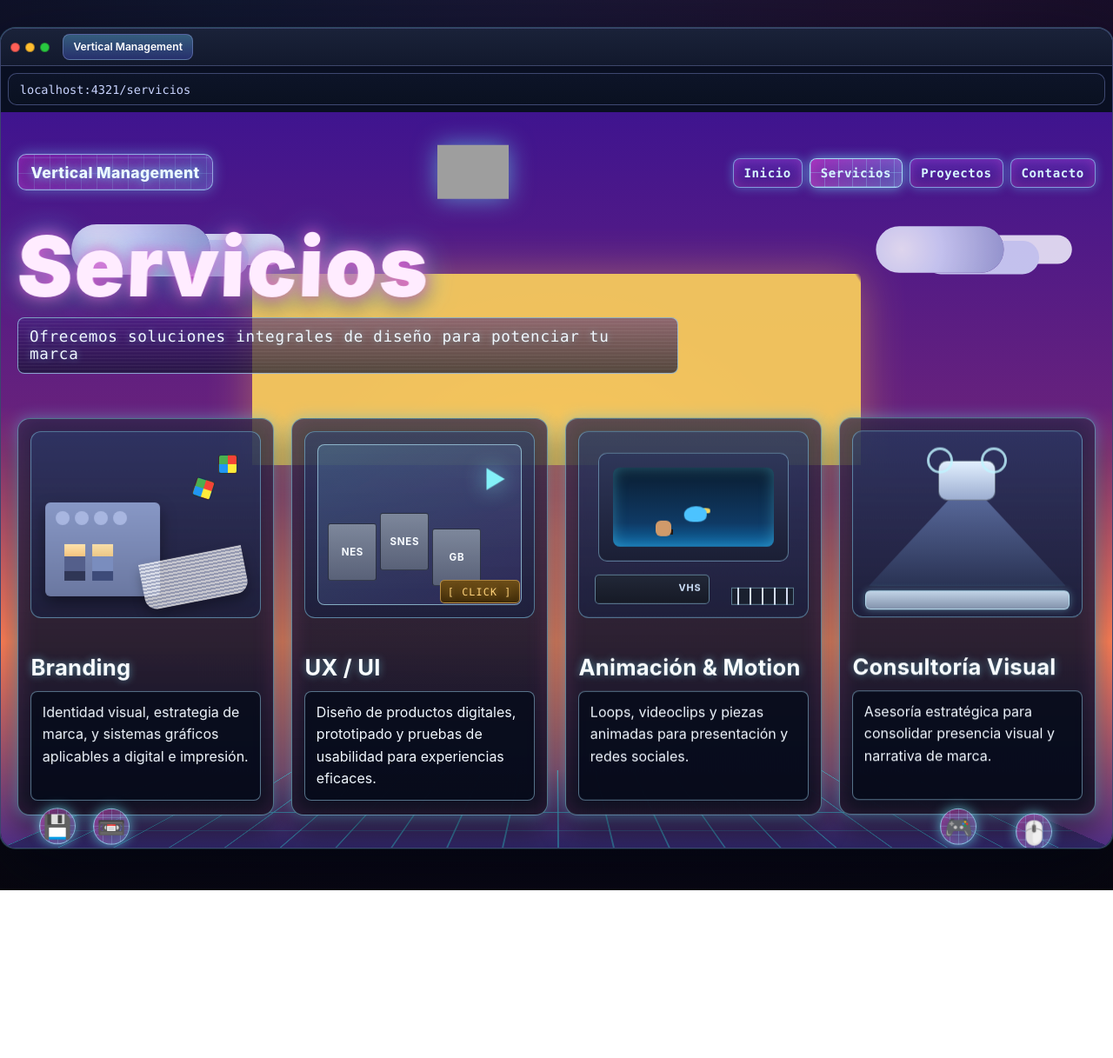
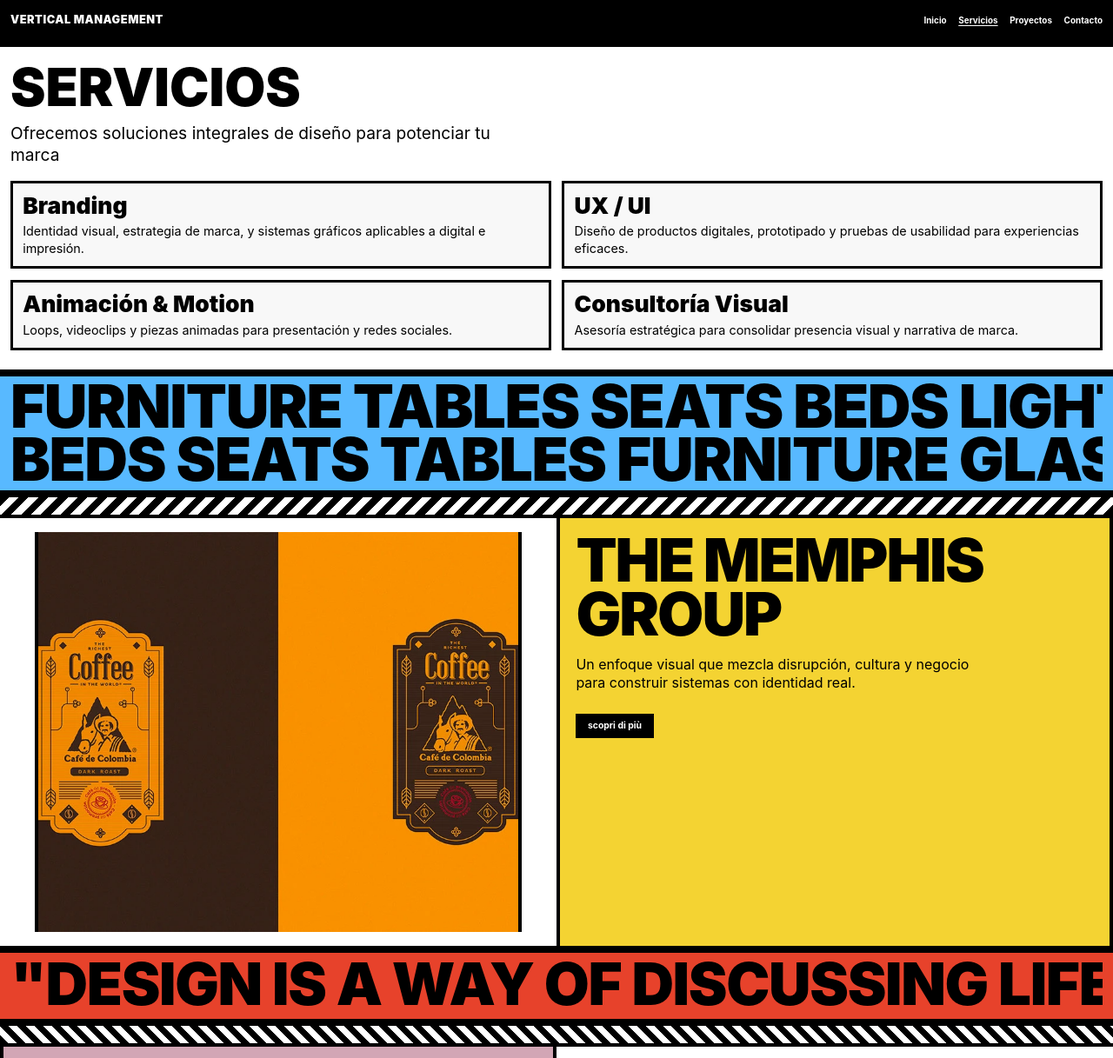
Before and after one commit to Vertical-Management/vertical-website, an Astro site: page /servicios in a window 1280 px wide. Shown: the top 1217 px of the page at 87% size. Before the commit the page ends 1024 px from the top, so only its background shows below. Built offline with nearby package versions, Linux system fonts and the light colour scheme; Astro itself is replaced by a stand-in of ours; grey boxes are pictures that could not be loaded.

Commit message:
feat(servicios): actualizar hero y bloque superior con copy en español

```diff
--- a/src/pages/servicios.astro
+++ b/src/pages/servicios.astro
@@ -1,107 +1,224 @@
 ---
 import BaseLayout from '../layouts/BaseLayout.astro';
+import '../styles/servicios-memphis.scss';
+
+const BASE_URL = import.meta.env.BASE_URL;
+const basePrefix = BASE_URL.endsWith('/') ? BASE_URL : `${BASE_URL}/`;
+const withBase = (path) => `${basePrefix}${path.replace(/^\/+/, '')}`;
+
+const navItems = [
+  { label: 'Inicio', href: '/' },
+  { label: 'Servicios', href: '/servicios' },
+  { label: 'Proyectos', href: '/proyectos' },
+  { label: 'Contacto', href: '/contacto' },
+];
+const tickerTop = ['FURNITURE', 'TABLES', 'SEATS', 'BEDS', 'LIGHTS', 'OBJECTS'];
+const tickerBottom = ['BEDS', 'SEATS', 'TABLES', 'FURNITURE', 'GLASS', 'TEXTILES'];
+
+const topServices = [
+  {
+    title: 'Branding',
+    description:
+      'Identidad visual, estrategia de marca, y sistemas gráficos aplicables a digital e impresión.',
+  },
+  {
+    title: 'UX / UI',
+    description:
+      'Diseño de productos digitales, prototipado y pruebas de usabilidad para experiencias eficaces.',
+  },
+  {
+    title: 'Animación & Motion',
+    description: 'Loops, videoclips y piezas animadas para presentación y redes sociales.',
+  },
+  {
+    title: 'Consultoría Visual',
+    description: 'Asesoría estratégica para consolidar presencia visual y narrativa de marca.',
+  },
+];
+
+const socialLinks = [
+  { label: 'NEWSLETTER', href: '/contacto', className: 'is-news' },
+  { label: 'INSTAGRAM', href: 'https://instagram.com', className: 'is-instagram' },
+  { label: 'FACEBOOK', href: 'https://facebook.com', className: 'is-facebook' },
+  { label: 'LINKEDIN', href: 'https://linkedin.com', className: 'is-linkedin' },
+];
 ---
 <BaseLayout title="Servicios — Vertical Management">
-  <section class="services-retro">
-    <div class="services-retro-desktop"></div>
-    <div class="chrome-window vm-container">
-      <div class="chrome-titlebar" aria-hidden="true">
-        <div class="chrome-traffic-lights">
-          <span class="dot close"></span>
-          <span class="dot min"></span>
-          <span class="dot max"></span>
+  <section class="sv-services">
+    <header class="sv-topbar">
+      <div class="sv-inner">
+        <a class="sv-brand" href="/" aria-label="Ir a inicio">Vertical Management</a>
+
+        <nav class="sv-nav" aria-label="Navegación principal">
+          {navItems.map((item) => (
+            <a href={item.href} aria-current={item.href === '/servicios' ? 'page' : undefined}>{item.label}</a>
+          ))}
+        </nav>
+      </div>
+    </header>
+
+    <main>
+      <section class="sv-top-intro" aria-labelledby="sv-services-title">
+        <div class="sv-inner">
+          <h1 id="sv-services-title">Servicios</h1>
+          <p>Ofrecemos soluciones integrales de diseño para potenciar tu marca</p>
+
+          <div class="sv-top-intro-grid">
+            {topServices.map((service) => (
+              <article class="sv-top-intro-item">
+                <h2>{service.title}</h2>
+                <p>{service.description}</p>
+              </article>
+            ))}
+          </div>
         </div>
-        <div class="chrome-tabs">
-          <span class="chrome-tab active">Vertical Management</span>
+      </section>
+
+      <section class="sv-band sv-band-blue" aria-label="Categorías">
+        <div class="sv-inner">
+          <p>{tickerTop.join(' ')}</p>
+          <p>{tickerBottom.join(' ')}</p>
         </div>
-      </div>
+      </section>
 
-      <div class="chrome-urlbar" aria-label="URL actual">localhost:4321/servicios</div>
+      <div class="sv-pattern" aria-hidden="true"></div>
 
-      <div class="chrome-content">
-        <header class="retro-header">
-          <a class="retro-brand" href="/">
-            <span class="retro-brand-grid"></span>
-            <span class="retro-brand-text">Vertical Management</span>
-          </a>
+      <section class="sv-split is-yellow">
+        <div class="sv-split-grid">
+          <figure class="sv-media">
+            <img src={withBase('assets/PAG BRANDING CAFETEROS CO/CCDC5.webp')} alt="Grupo creativo" loading="lazy" />
+          </figure>
 
-          <div class="retro-sculpture" aria-hidden="true">
-            <img src="/assets/logo_retro.png" alt="" loading="lazy" />
-          </div>
+          <article class="sv-panel is-yellow">
+            <h2>THE MEMPHIS GROUP</h2>
+            <p>
+              Un enfoque visual que mezcla disrupción, cultura y negocio para construir sistemas con identidad real.
+            </p>
+            <a href="/contacto">Scopri di più</a>
+          </article>
+        </div>
+      </section>
 
-          <nav class="retro-nav" aria-label="Navegación principal">
-            <a href="/">Inicio</a>
-            <a href="/servicios" aria-current="page">Servicios</a>
-            <a href="/proyectos">Proyectos</a>
-            <a href="/contacto">Contacto</a>
-          </nav>
-        </header>
+      <section class="sv-quote is-red">
+        <div class="sv-inner">
+          <p>"DESIGN IS A WAY OF DISCUSSING LIFE."</p>
+        </div>
+      </section>
 
-        <section class="retro-hero" aria-labelledby="services-title">
-          <div class="retro-cloud cloud-left" aria-hidden="true"></div>
-          <div class="retro-cloud cloud-right" aria-hidden="true"></div>
-          <h1 id="services-title">Servicios</h1>
-          <p class="section-intro">Ofrecemos soluciones integrales de diseño para potenciar tu marca</p>
-        </section>
+      <div class="sv-pattern is-alt" aria-hidden="true"></div>
 
-        <div class="services-grid retro-grid-floor" role="list" aria-label="Estaciones de servicios">
-          <article id="station-branding" class="service-card station station-branding" role="listitem">
-            <div class="station-scene" aria-hidden="true">
-              <span class="lego-block"></span>
-              <span class="sprite designer"></span>
-              <span class="sprite client"></span>
-              <span class="rubik rubik-a"></span>
-              <span class="rubik rubik-b"></span>
-              <span class="dot-matrix-roll"></span>
-            </div>
-            <h2>Branding</h2>
-            <p>Identidad visual, estrategia de marca, y sistemas gráficos aplicables a digital e impresión.</p>
+      <section class="sv-split is-pink">
+        <div class="sv-split-grid">
+          <article class="sv-panel is-pink">
+            <h2>MILANO<br />1981-1985</h2>
+            <p>
+              Creamos interfaces y relatos visuales con actitud histórica y una ejecución digital contemporánea.
+            </p>
+            <a href="/contacto">Scopri di più</a>
           </article>
 
-          <article id="station-ux" class="service-card station station-ux" role="listitem">
-            <div class="station-scene" aria-hidden="true">
-              <span class="acrylic-cube"></span>
-              <span class="cartridge nes">NES</span>
-              <span class="cartridge snes">SNES</span>
-              <span class="cartridge gb">GB</span>
-              <span class="holo-cursor"></span>
-              <span class="amber-screen">[ CLICK ]</span>
-            </div>
-            <h2>UX / UI</h2>
-            <p>Diseño de productos digitales, prototipado y pruebas de usabilidad para experiencias eficaces.</p>
+          <figure class="sv-media">
+            <img src={withBase('assets/PAG ANIMATION FEP2026/BUCLE SABRINA CARPENTER.gif')} alt="Retrato pop" loading="lazy" />
+          </figure>
+        </div>
+      </section>
+
+      <section class="sv-quote is-cream">
+        <div class="sv-inner">
+          <p>"THERE IS NO SUCH THING AS A MEMPHIS STYLE."</p>
+        </div>
+      </section>
+
+      <div class="sv-pattern" aria-hidden="true"></div>
+
+      <section class="sv-split is-red">
+        <div class="sv-split-grid">
+          <figure class="sv-media">
+            <img src={withBase('assets/PAG KOAJ 3D/FEP KOAJ13.webp')} alt="Espacio expositivo" loading="lazy" />
+          </figure>
+
+          <article class="sv-panel is-red">
+            <h2>EXHIBITIONS</h2>
+            <p>
+              Diseñamos presencia de marca para espacios y lanzamientos donde la narrativa visual debe impactar en
+              segundos.
+            </p>
+            <a href="/contacto">Scopri di più</a>
+          </article>
+        </div>
+      </section>
+
+      <section class="sv-quote is-pink">
+        <div class="sv-inner">
+          <p>"I HAVE ALWAYS HAD THE SAME OBSESSION."</p>
+        </div>
+      </section>
+
+      <div class="sv-pattern is-alt" aria-hidden="true"></div>
+
+      <section class="sv-split is-orange">
+        <div class="sv-split-grid">
+          <figure class="sv-media">
+            <img src={withBase('assets/PAG BRANDING CAFETEROS CO/CCDC6.webp')} alt="Espacio interior" loading="lazy" />
+          </figure>
+
+          <article class="sv-panel is-orange">
+            <h2>THE IDEA<br />OF HOME</h2>
+            <p>
+              Construimos ecosistemas visuales que conectan producto, entorno y mensaje en una experiencia coherente.
+            </p>
+            <a href="/contacto">Discover more</a>
+          </article>
+        </div>
+      </section>
+
+      <section class="sv-split is-green">
+        <div class="sv-split-grid">
+          <article class="sv-panel is-green">
+            <h2>MORE COLORFUL<br />MORE JOYFUL</h2>
+            <p>
+              Dirección visual integral para marcas que necesitan diferenciarse con estructura y una estética valiente.
+            </p>
+            <a href="/contacto">Scopri di più</a>
           </article>
 
-          <article id="station-motion" class="service-card station station-motion" role="listitem">
-            <div class="station-scene" aria-hidden="true">
-              <span class="arcade-cabinet">
-                <span class="duck"></span>
-                <span class="dog"></span>
-              </span>
-              <span class="vhs-tape"></span>
-              <span class="film-strip"></span>
-            </div>
-            <h2>Animación & Motion</h2>
-            <p>Loops, videoclips y piezas animadas para presentación y redes sociales.</p>
-          </article>
+          <figure class="sv-media is-white-stage">
+            <img src={withBase('assets/PAG BRANDING CAFETEROS CO/PNG COFFE/CUP COFFE.webp')} alt="Producto destacado" loading="lazy" />
+          </figure>
+        </div>
+      </section>
 
-          <article id="station-consultoria" class="service-card station station-consultoria" role="listitem">
-            <div class="station-scene" aria-hidden="true">
-              <span class="floppy-stack"></span>
-              <span class="walkman"></span>
-              <span class="metal-plate"></span>
-            </div>
-            <h2>Consultoría Visual</h2>
-            <p>Asesoría estratégica para consolidar presencia visual y narrativa de marca.</p>
-          </article>
+      <section class="sv-contact">
+        <div class="sv-inner">
+          <h2>MEMPHIS<br />S.R.L.</h2>
+          <p>Località Batasiolo 85/A, 12064, La Morra, Italy</p>
+          <p>info@vertical.management</p>
+          <p>+39 0173 56102</p>
         </div>
+      </section>
 
-        <div class="retro-floating-sprites" aria-label="Accesos rápidos a estaciones">
-          <a class="sprite floppy" href="#station-branding" aria-label="Ir a estación Branding">💾</a>
-          <a class="sprite cursor" href="#station-ux" aria-label="Ir a estación UX UI">🖱️</a>
-          <a class="sprite gameboy" href="#station-motion" aria-label="Ir a estación Animación y Motion">🎮</a>
-          <a class="sprite walkman" href="#station-consultoria" aria-label="Ir a estación Consultoría Visual">📼</a>
+      <section class="sv-contact-cta">
+        <div class="sv-inner">
+          <a href="/contacto">Contact us →</a>
         </div>
-      </div>
-    </div>
+      </section>
+
+      <section class="sv-social" aria-label="Redes">
+        <div class="sv-social-grid">
+          {socialLinks.map((link) => (
+            <a href={link.href} class={link.className} target={link.href.startsWith('http') ? '_blank' : undefined} rel={link.href.startsWith('http') ? 'noreferrer' : undefined}>
+              {link.label}
+            </a>
+          ))}
+        </div>
+      </section>
+
+      <footer class="sv-legal">
+        <div class="sv-inner">
+          <p>All rights Reserved • Copyright © 2026 Vertical Management</p>
+          <p>Privacy Policy • Cookie Policy</p>
+        </div>
+      </footer>
+    </main>
   </section>
 </BaseLayout>
--- /dev/null
+++ b/src/styles/servicios-memphis.scss
@@ -0,0 +1,438 @@
+:root {
+	--sv-black: #000000;
+	--sv-white: #ffffff;
+	--sv-green: #5dce49;
+	--sv-blue: #58b9ff;
+	--sv-yellow: #f4d332;
+	--sv-red: #e7422b;
+	--sv-pink: #d2a6b5;
+	--sv-orange: #f18e3b;
+	--sv-purple: #7650c8;
+}
+
+.sv-services {
+	background: var(--sv-white);
+	color: var(--sv-black);
+	font-family: Inter, 'Helvetica Neue', Helvetica, Arial, sans-serif;
+	-webkit-font-smoothing: antialiased;
+	-moz-osx-font-smoothing: grayscale;
+	line-height: 1.1;
+}
+
+.sv-inner {
+	width: min(1280px, calc(100% - 1.5rem));
+	margin-inline: auto;
+}
+
+.sv-topbar {
+	position: sticky;
+	top: 0;
+	z-index: 30;
+	background: var(--sv-black);
+	border-bottom: 4px solid var(--sv-black);
+}
+
+.sv-topbar .sv-inner {
+	display: flex;
+	align-items: center;
+	justify-content: space-between;
+	gap: 0.7rem;
+	min-height: 40px;
+}
+
+.sv-brand {
+	color: var(--sv-white);
+	text-decoration: none;
+	font-weight: 900;
+	font-size: 0.8rem;
+	letter-spacing: 0.04em;
+	text-transform: uppercase;
+}
+
+.sv-nav {
+	display: flex;
+	align-items: center;
+	gap: 0.85rem;
+	flex-wrap: wrap;
+}
+
+.sv-nav a {
+	color: var(--sv-white);
+	text-decoration: none;
+	font-size: 0.62rem;
+	font-weight: 700;
+	text-transform: capitalize;
+}
+
+.sv-nav a[aria-current='page'] {
+	text-decoration: underline;
+	text-underline-offset: 2px;
+}
+
+.sv-top-intro {
+	background: var(--sv-white);
+	border-top: 4px solid var(--sv-black);
+	border-bottom: 4px solid var(--sv-black);
+	padding: 1.1rem 0 1.35rem;
+}
+
+.sv-top-intro h1 {
+	margin: 0;
+	font-size: clamp(2rem, 6.2vw, 3.8rem);
+	line-height: 0.95;
+	font-weight: 900;
+	text-transform: uppercase;
+}
+
+.sv-top-intro > .sv-inner > p {
+	margin: 0.7rem 0 0;
+	font-size: clamp(0.95rem, 2vw, 1.2rem);
+	line-height: 1.35;
+	max-width: 46ch;
+}
+
+.sv-top-intro-grid {
+	margin-top: 1rem;
+	display: grid;
+	grid-template-columns: repeat(2, minmax(0, 1fr));
+	gap: 0.8rem;
+}
+
+.sv-top-intro-item {
+	border: 3px solid var(--sv-black);
+	padding: 0.7rem;
+	background: #f8f8f8;
+}
+
+.sv-top-intro-item h2 {
+	margin: 0;
+	font-size: clamp(1.1rem, 2.7vw, 1.65rem);
+	font-weight: 900;
+	line-height: 1;
+}
+
+.sv-top-intro-item p {
+	margin: 0.45rem 0 0;
+	font-size: 0.9rem;
+	line-height: 1.35;
+}
+
+.sv-band {
+	border-top: 4px solid var(--sv-black);
+	border-bottom: 4px solid var(--sv-black);
+}
+
+.sv-band-title {
+	background: var(--sv-black);
+	color: var(--sv-white);
+	padding: 0.2rem 0 0.3rem;
+}
+
+.sv-band-title h1 {
+	margin: 0;
+	font-size: clamp(2.1rem, 11vw, 6.5rem);
+	line-height: 0.9;
+	font-weight: 900;
+	letter-spacing: -0.03em;
+	text-transform: uppercase;
+}
+
+.sv-split {
+	border-bottom: 4px solid var(--sv-black);
+}
+
+.sv-split-grid {
+	display: grid;
+	grid-template-columns: 1fr;
+	gap: 0;
+}
+
+.sv-panel,
+.sv-media {
+	min-height: 360px;
+	border-right: 4px solid var(--sv-black);
+	border-left: 4px solid var(--sv-black);
+}
+
+.sv-panel {
+	padding: 1.15rem;
+	display: flex;
+	flex-direction: column;
+	justify-content: flex-start;
+	gap: 1rem;
+}
+
+.sv-panel h2 {
+	margin: 0;
+	font-size: clamp(2.2rem, 7vw, 4.3rem);
+	line-height: 0.9;
+	font-weight: 900;
+	text-transform: uppercase;
+	letter-spacing: -0.03em;
+}
+
+.sv-panel p {
+	margin: 0;
+	font-size: clamp(0.88rem, 1.7vw, 1rem);
+	line-height: 1.35;
+	max-width: 48ch;
+}
+
+.sv-panel a {
+	margin-top: 0.5rem;
+	align-self: flex-start;
+	background: var(--sv-black);
+	color: var(--sv-white);
+	text-decoration: none;
+	font-size: 0.65rem;
+	font-weight: 700;
+	padding: 0.5rem 0.85rem;
+	text-transform: lowercase;
+}
+
+.sv-media {
+	background: #ececec;
+	overflow: hidden;
+}
+
+.sv-media img {
+	display: block;
+	width: 100%;
+	height: 100%;
+	object-fit: cover;
+}
+
+.sv-media.is-white-stage {
+	background: #efefef;
+}
+
+.sv-band-blue {
+	background: var(--sv-blue);
+	padding: 0.25rem 0 0.35rem;
+}
+
+.sv-band-blue p {
+	margin: 0;
+	font-size: clamp(2rem, 6.5vw, 4.3rem);
+	line-height: 0.88;
+	font-weight: 900;
+	text-transform: uppercase;
+	letter-spacing: -0.02em;
+	white-space: nowrap;
+	overflow: hidden;
+	text-overflow: clip;
+}
+
+.sv-pattern {
+	height: 28px;
+	border-top: 4px solid var(--sv-black);
+	border-bottom: 4px solid var(--sv-black);
+	background: repeating-linear-gradient(-45deg, var(--sv-black) 0 8px, var(--sv-white) 8px 16px);
+}
+
+.sv-pattern.is-alt {
+	background: repeating-linear-gradient(45deg, var(--sv-black) 0 7px, var(--sv-white) 7px 14px);
+}
+
+.sv-quote {
+	border-top: 4px solid var(--sv-black);
+	border-bottom: 4px solid var(--sv-black);
+	padding: 0.35rem 0 0.5rem;
+}
+
+.sv-quote p {
+	margin: 0;
+	font-size: clamp(2.1rem, 7vw, 4.2rem);
+	line-height: 0.93;
+	font-weight: 900;
+	letter-spacing: -0.02em;
+	text-transform: uppercase;
+	white-space: nowrap;
+	overflow: hidden;
+	text-overflow: clip;
+}
+
+.sv-quote.is-red {
+	background: var(--sv-red);
+	color: var(--sv-black);
+}
+
+.sv-quote.is-cream {
+	background: #f5f3ec;
+	color: var(--sv-black);
+}
+
+.sv-quote.is-pink {
+	background: #dba9b8;
+	color: var(--sv-black);
+}
+
+.sv-panel.is-green {
+	background: var(--sv-green);
+}
+
+.sv-panel.is-yellow {
+	background: var(--sv-yellow);
+}
+
+.sv-panel.is-pink {
+	background: var(--sv-pink);
+}
+
+.sv-panel.is-red {
+	background: var(--sv-red);
+}
+
+.sv-panel.is-orange {
+	background: var(--sv-orange);
+}
+
+.sv-contact {
+	background: var(--sv-purple);
+	color: var(--sv-white);
+	border-top: 4px solid var(--sv-black);
+	padding: 1rem 0 2rem;
+}
+
+.sv-contact h2 {
+	margin: 0;
+	font-size: clamp(2.2rem, 8vw, 4.6rem);
+	line-height: 0.9;
+	font-weight: 900;
+	text-transform: uppercase;
+}
+
+.sv-contact p {
+	margin: 0.5rem 0 0;
+	font-size: 0.9rem;
+	line-height: 1.35;
+}
+
+.sv-contact-cta {
+	background: var(--sv-purple);
+	padding-bottom: 1rem;
+}
+
+.sv-contact-cta a {
+	display: block;
+	background: var(--sv-black);
+	color: var(--sv-white);
+	text-decoration: none;
+	text-align: center;
+	font-weight: 700;
+	font-size: 0.72rem;
+	padding: 0.6rem;
+	border: 4px solid var(--sv-black);
+}
+
+.sv-social {
+	border-top: 4px solid var(--sv-black);
+	border-bottom: 4px solid var(--sv-black);
+}
+
+.sv-social-grid {
+	display: grid;
+	grid-template-columns: repeat(2, minmax(0, 1fr));
+}
+
+.sv-social-grid a {
+	text-decoration: none;
+	color: var(--sv-black);
+	font-weight: 900;
+	font-size: 1.7rem;
+	text-align: center;
+	padding: 1.5rem 0.75rem;
+	border: 2px solid var(--sv-black);
+}
+
+.sv-social-grid .is-news {
+	background: #f6a21d;
+}
+
+.sv-social-grid .is-instagram {
+	background: #e9bcc8;
+}
+
+.sv-social-grid .is-facebook {
+	background: #6ec6fb;
+}
+
+.sv-social-grid .is-linkedin {
+	background: #f4d332;
+}
+
+.sv-legal {
+	background: var(--sv-black);
+	color: var(--sv-white);
+	padding: 0.4rem 0;
+}
+
+.sv-legal .sv-inner {
+	display: flex;
+	justify-content: space-between;
+	gap: 0.75rem;
+	flex-wrap: wrap;
+}
+
+.sv-legal p {
+	margin: 0;
+	font-size: 0.54rem;
+	line-height: 1.2;
+}
+
+.sv-services a:focus-visible {
+	outline: 2px solid var(--sv-black);
+	outline-offset: 2px;
+}
+
+@media (min-width: 900px) {
+	.sv-split-grid {
+		grid-template-columns: repeat(2, minmax(0, 1fr));
+	}
+
+	.sv-social-grid {
+		grid-template-columns: repeat(4, minmax(0, 1fr));
+	}
+
+	.sv-topbar .sv-inner {
+		min-height: 46px;
+	}
+
+	.sv-panel,
+	.sv-media {
+		min-height: 460px;
+	}
+}
+
+@media (max-width: 899px) {
+	.sv-nav {
+		gap: 0.55rem;
+	}
+
+	.sv-nav a {
+		font-size: 0.56rem;
+	}
+
+	.sv-top-intro-grid {
+		grid-template-columns: 1fr;
+	}
+
+	.sv-panel,
+	.sv-media {
+		border-right: 3px solid var(--sv-black);
+		border-left: 3px solid var(--sv-black);
+	}
+
+	.sv-panel h2 {
+		font-size: clamp(2rem, 12vw, 3.5rem);
+	}
+
+	.sv-band-blue p,
+	.sv-quote p {
+		font-size: clamp(1.7rem, 10vw, 3rem);
+	}
+
+	.sv-social-grid a {
+		font-size: 1.45rem;
+	}
+}
```
